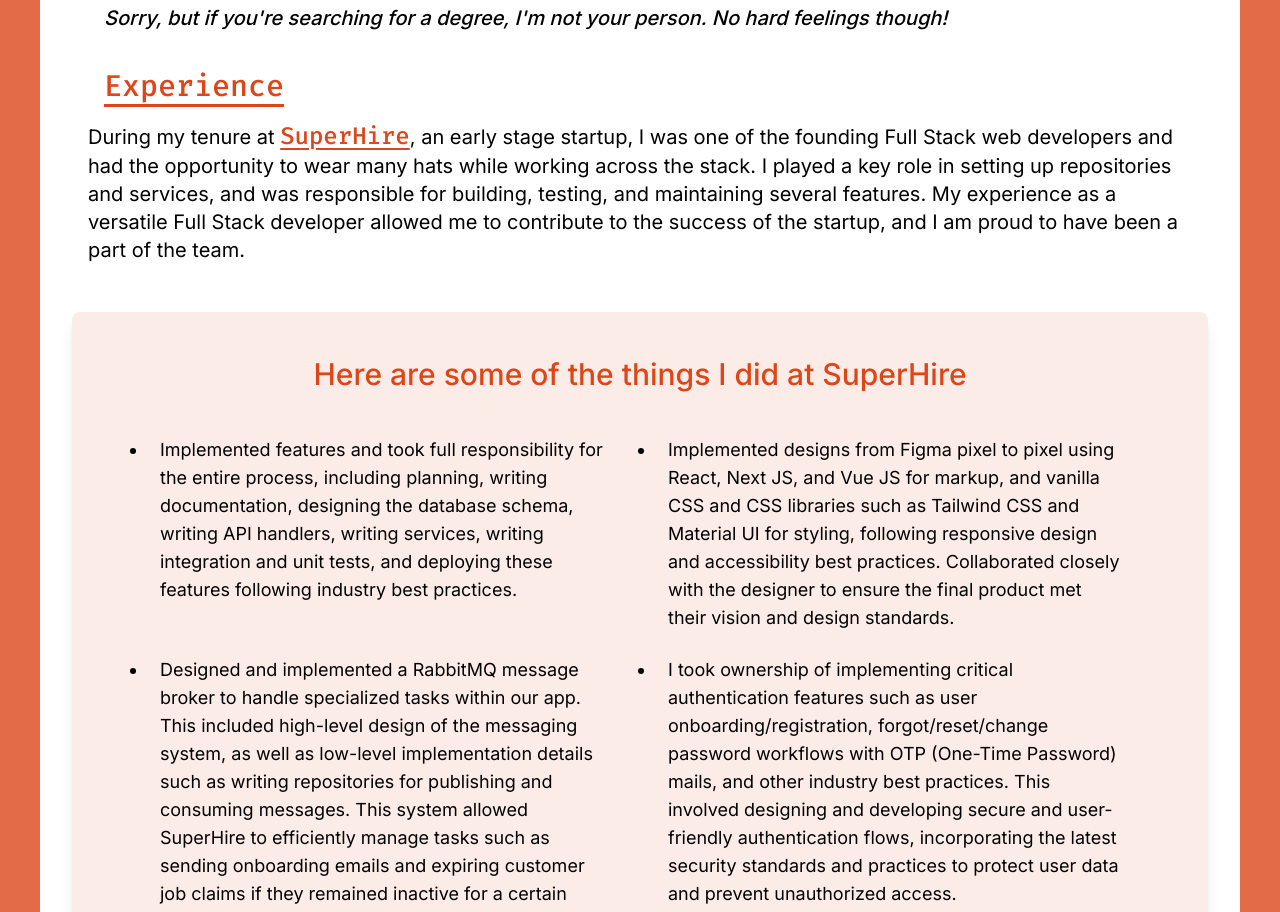
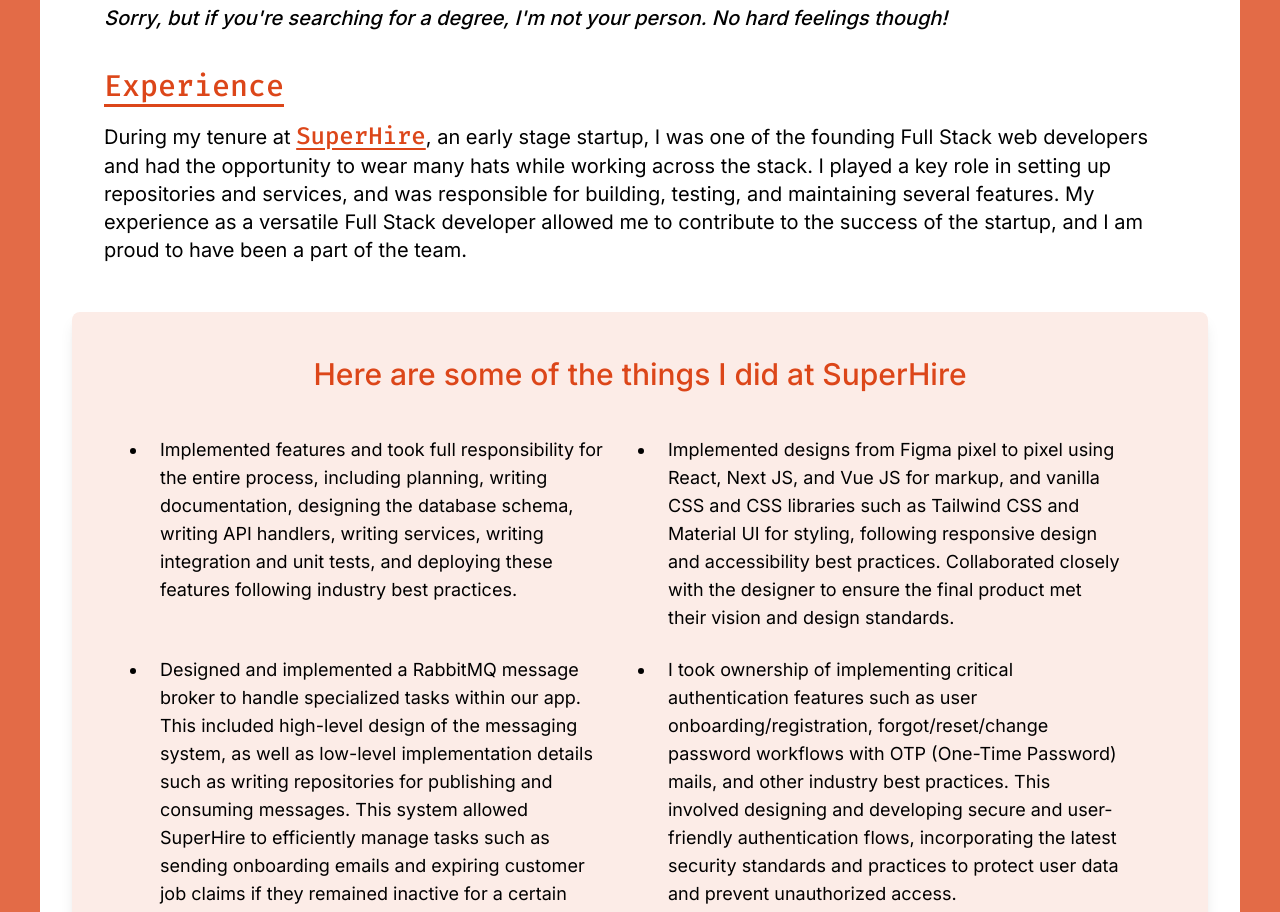
Before and after one commit to SamroodAli/portfolio-website, a Next.js app: page / in a window 1280 px wide. Shown: the part 860-1772 px from the top of the page. Built offline with nearby package versions, Linux system fonts and the light colour scheme.

Commit message:
fix: increase padding for experience section

```diff
--- a/components/ExperienceSection.tsx
+++ b/components/ExperienceSection.tsx
@@ -81,7 +81,7 @@
         <Heading3 className="mx-3 md:mx-8">Experience</Heading3>
         <ul>
           <li>
-            <Paragraph className="px-3 md:px-4">
+            <Paragraph className="px-3 md:px-8">
               During my tenure at{" "}
               <LinkTextSpan href="http://superhire.net/">
                 SuperHire
```
